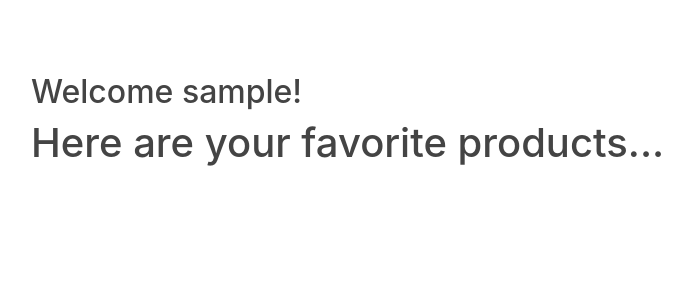
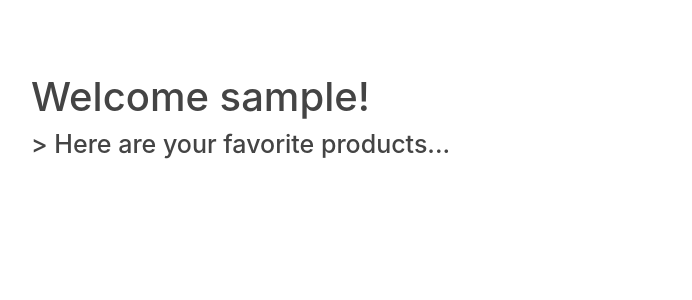
Before and after one commit to Kristinboyd/therealdewdrop, a Django app: page /profile/ in a window 1280 px wide. Shown: the part 87-387 px from the top of the page, without its empty margins (54-746 px from the left). Run offline with Django 3.2, Linux system fonts and the light colour scheme; the visitor is signed in with stand-in values (Sample User, id 1); data comes from the database, SQL or seed files in the repository; data that the repository does not hold is empty; some libraries are stand-ins or nearby versions.

Commit message:
changing the font size

```diff
--- a/users/templates/users/profile.html
+++ b/users/templates/users/profile.html
@@ -4,8 +4,8 @@
     <div class="content-section">
       <div class="media">
         <div class="media-body">
-          <h2 class="account-heading">Welcome {{ user.username }}!</h2>
-          <h1> Here are your favorite products... </h1>
+          <h1 class="account-heading" style="font-size:40px;"> Welcome {{ user.username }}!</h1>
+          <h2 style="font-size:25px;">> Here are your favorite products... </h2>
           <body>
             <div class="container">
               <div class="row">
```
